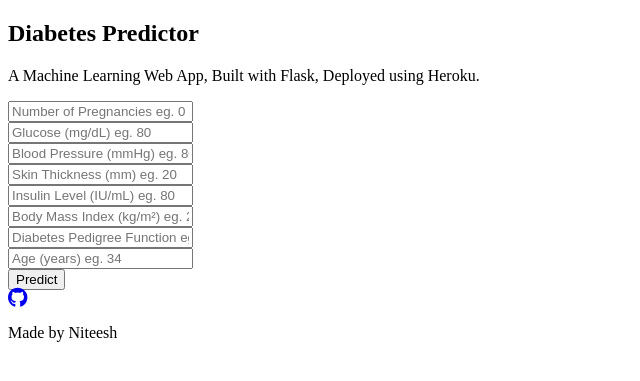
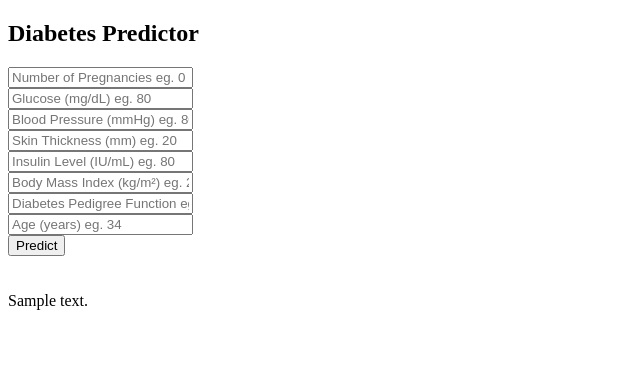
Before and after one commit to Niteesh95/Diabetes-Prediction-Deployment, a Flask app: template templates/index.html in a window 1280 px wide. Shown: the top 381 px of the page, without its empty margins (0-640 px from the left). Run offline with Flask 2, Linux system fonts and the light colour scheme; the template is opened without the code that fills it: most values are stand-ins (such as "Sample title", 1, 10 or a date in 2020); parts of the project's set-up code (start-up, migrations or seed data) failed here and were passed over; some libraries are stand-ins or nearby versions.

Commit message:
modified html file

```diff
--- a/app.py
+++ b/app.py
@@ -9,7 +9,6 @@ from flask import Flask, request, jsonify, render_template
 import pandas as pd
 import numpy as np
 import pickle
-from sklearn.preprocessing import StandardScaler
 
 app = Flask(__name__)
 
@@ -17,18 +16,20 @@ pickle_in = open('diabetes-prediction-rfc-model.pkl', 'rb')
 classifier = pickle.load(pickle_in)
 
 @app.route('/')
-def welcome():
+def home():
     return render_template('index.html')
 
 
-@app.route('/predict_file', methods=["POST"])
-def predict_diabeties_file():
+@app.route('/predict', methods=['POST'])
+def predict():
     """
     for rendering result on HTML GUI
     """
+
     features = [x for x in request.form.values()]
     final_features = [np.array(features)]
     prediction = classifier.predict(final_features)
+
     if prediction:
         return render_template('index.html', prediction_txt='Oops! You have diabetes.')
     else:
--- a/templates/index.html
+++ b/templates/index.html
@@ -4,9 +4,7 @@
     <head>
         <meta charset="utf-8">
         <title>Diabetes Predictor</title>
-        <link rel="stylesheet" type="text/css" href="{{ url_for('static', filename='styles.css') }}">
-        <script src="https://kit.fontawesome.com/5f3f547070.js" crossorigin="anonymous"></script>
-        <link href="https://fonts.googleapis.com/css2?family=Pacifico&display=swap" rel="stylesheet">
+        <link href="https://fonts.googleapis.com/css2?family=Pacifico&display=swap" rel="stylesheet" type="text/css">
     </head>
 
     <body>
@@ -14,43 +12,25 @@
         <!-- Website Title -->
     	<div class="container">
             <h2 class='container-heading'><span class="heading_font">Diabetes Predictor</span></h2>
-            <div class='description'>
-    			<p>A Machine Learning Web App, Built with Flask, Deployed using Heroku.</p>
-    		</div>
-    	</div>
 
-        <!-- Text Area -->
-    	<div class="ml-container">
     		<form action="{{ url_for('predict') }}" method="POST">
-                <input class="form-input" type="text" name="pregnancies" placeholder="Number of Pregnancies eg. 0"><br>
-                <input class="form-input" type="text" name="glucose" placeholder="Glucose (mg/dL) eg. 80"><br>
-                <input class="form-input" type="text" name="bloodpressure" placeholder="Blood Pressure (mmHg) eg. 80"><br>
-                <input class="form-input" type="text" name="skinthickness" placeholder="Skin Thickness (mm) eg. 20"><br>
-                <input class="form-input" type="text" name="insulin" placeholder="Insulin Level (IU/mL) eg. 80"><br>
-                <input class="form-input" type="text" name="bmi" placeholder="Body Mass Index (kg/m²) eg. 23.1"><br>
-                <input class="form-input" type="text" name="dpf" placeholder="Diabetes Pedigree Function eg. 0.52"><br>
-                <input class="form-input" type="text" name="age" placeholder="Age (years) eg. 34"><br>
+                <input class="form-input" type="text" name="pregnancies" placeholder="Number of Pregnancies eg. 0" required="required"><br>
+                <input class="form-input" type="text" name="glucose" placeholder="Glucose (mg/dL) eg. 80" required="required"><br>
+                <input class="form-input" type="text" name="bloodpressure" placeholder="Blood Pressure (mmHg) eg. 80" required="required"><br>
+                <input class="form-input" type="text" name="skinthickness" placeholder="Skin Thickness (mm) eg. 20" required="required"><br>
+                <input class="form-input" type="text" name="insulin" placeholder="Insulin Level (IU/mL) eg. 80" required="required"><br>
+                <input class="form-input" type="text" name="bmi" placeholder="Body Mass Index (kg/m²) eg. 23.1" required="required"><br>
+                <input class="form-input" type="text" name="dpf" placeholder="Diabetes Pedigree Function eg. 0.52" required="required"><br>
+                <input class="form-input" type="text" name="age" placeholder="Age (years) eg. 34" required="required"><br>
 
         		<input type="submit" class="my-cta-button" value="Predict">
         	</form>
+
+          <br>
+          <br>
+          {{ prediction_text }}
+
     	</div>
-
-      <!-- Result -->
-      <div class="results">
-        {% if prediction==1 %}
-          <h1>Prediction: <span class='danger'>Oops! You have DIABETES.</span></h1>
-        {% elif prediction==0 %}
-          <h1>Prediction: <span class='safe'>Great! You DON'T have diabetes.</span></h1>
-        {% endif %}
-      </div>
-
-        <!-- Footer -->
-       <div class='footer'>
-           <div class="contact">
-               <a target="_blank" href="https://github.com/Niteesh95/Diabetes-Prediction-Deployment"><i class="fab fa-github fa-lg contact-icon"></i></a>
-           </div>
-           <p class='footer-description'>Made by Niteesh</p>
-       </div>
 
     </body>
 </html>
```
